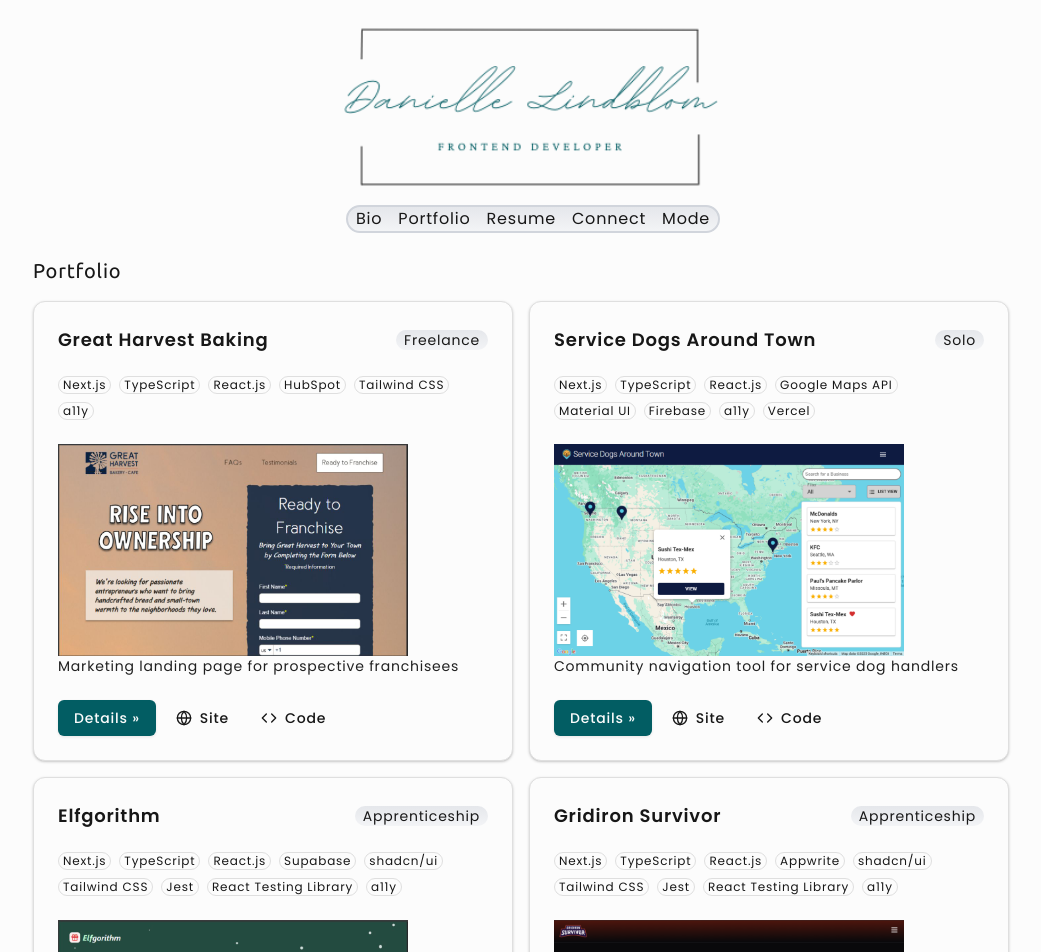
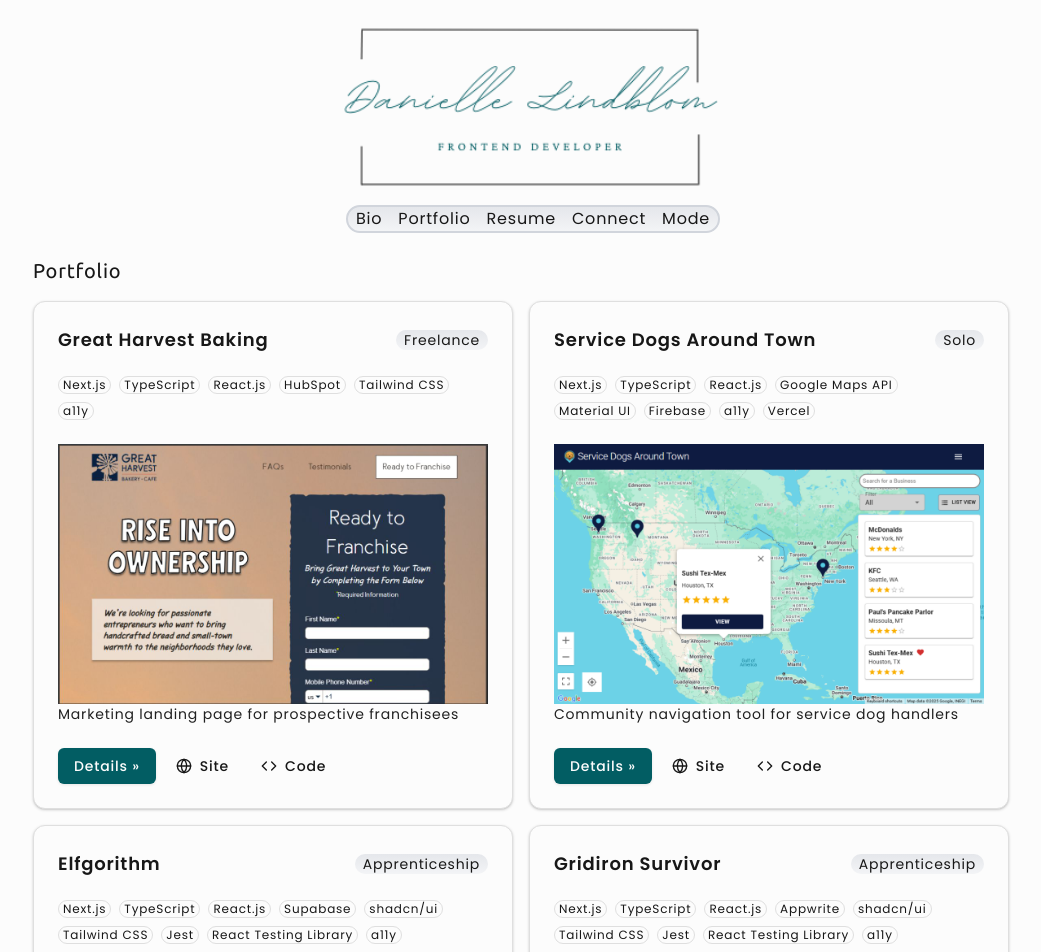
Before and after one commit to Danielle254/portfolio4, a Next.js app: page / in a window 1280 px wide. Shown: the top 952 px of the page, without its empty margins (107-1148 px from the left). Built offline with nearby package versions, Linux system fonts and the light colour scheme.

Commit message:
feat: add links to card title and image for project details page

```diff
--- a/app/components/ProjectList/ProjectCard.tsx
+++ b/app/components/ProjectList/ProjectCard.tsx
@@ -24,7 +24,9 @@ export default function ProjectCard({
       <Card>
         <CardHeader>
           <div className="flex flex-row justify-between items-center mb-4">
-            <CardTitle className="text-lg">{projectSummary.title}</CardTitle>
+            <CardTitle className="text-lg">
+              <Link href={projectSummary.links[0]}>{projectSummary.title}</Link>
+            </CardTitle>
             <p className="rounded-full text-sm bg-linear-to-b from-gray-200 to-gray-100 px-2">
               {projectSummary.type}
             </p>
@@ -39,7 +41,9 @@ export default function ProjectCard({
           </ul>
         </CardHeader>
         <CardContent>
-          <Image alt="" src={projectSummary.img} height={250} width={350} />
+          <Link href={projectSummary.links[0]}>
+            <Image alt="" src={projectSummary.img} height={350} width={450} />
+          </Link>
           <CardDescription>{projectSummary.description}</CardDescription>
         </CardContent>
         <CardFooter className="flex flex-row gap-2">
```
